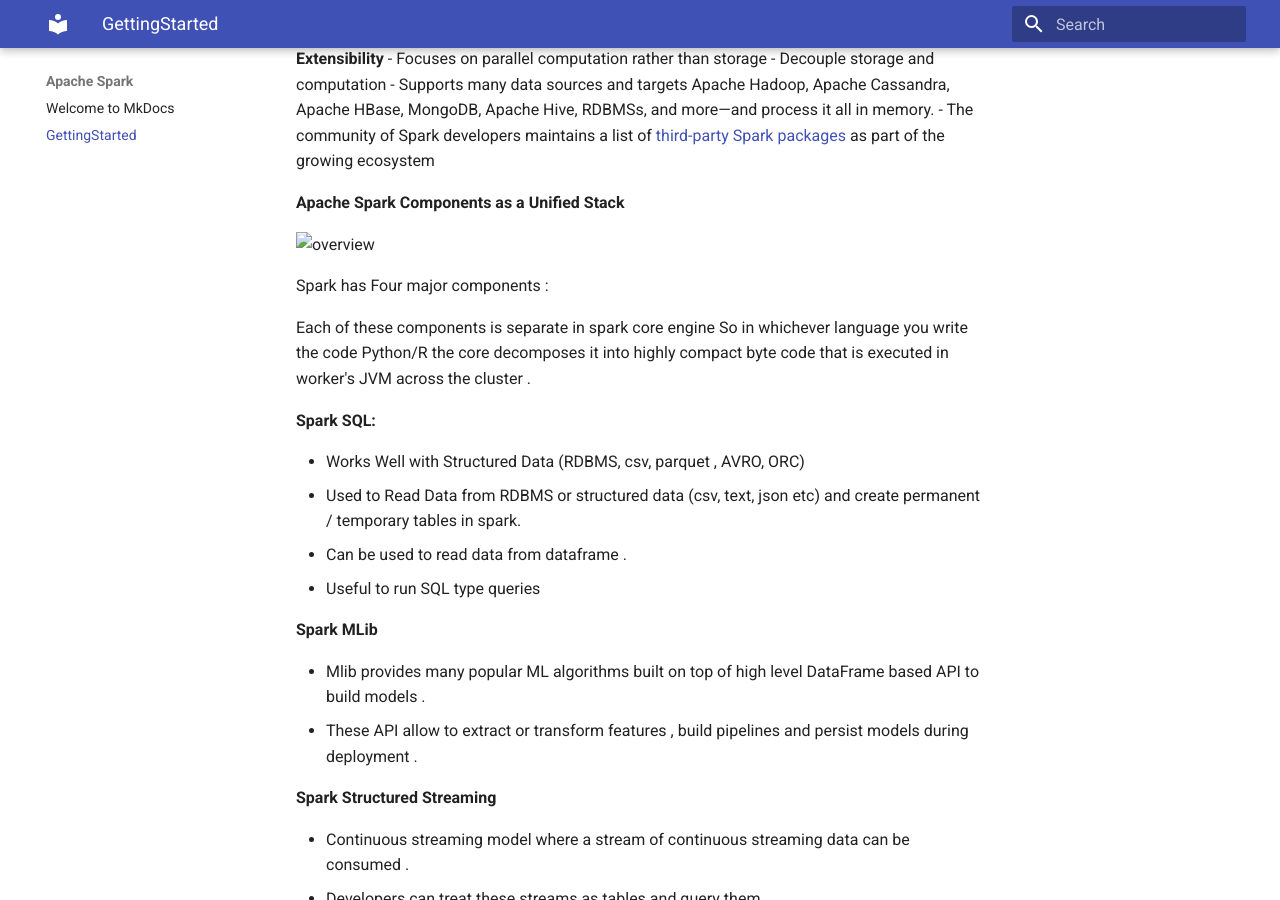
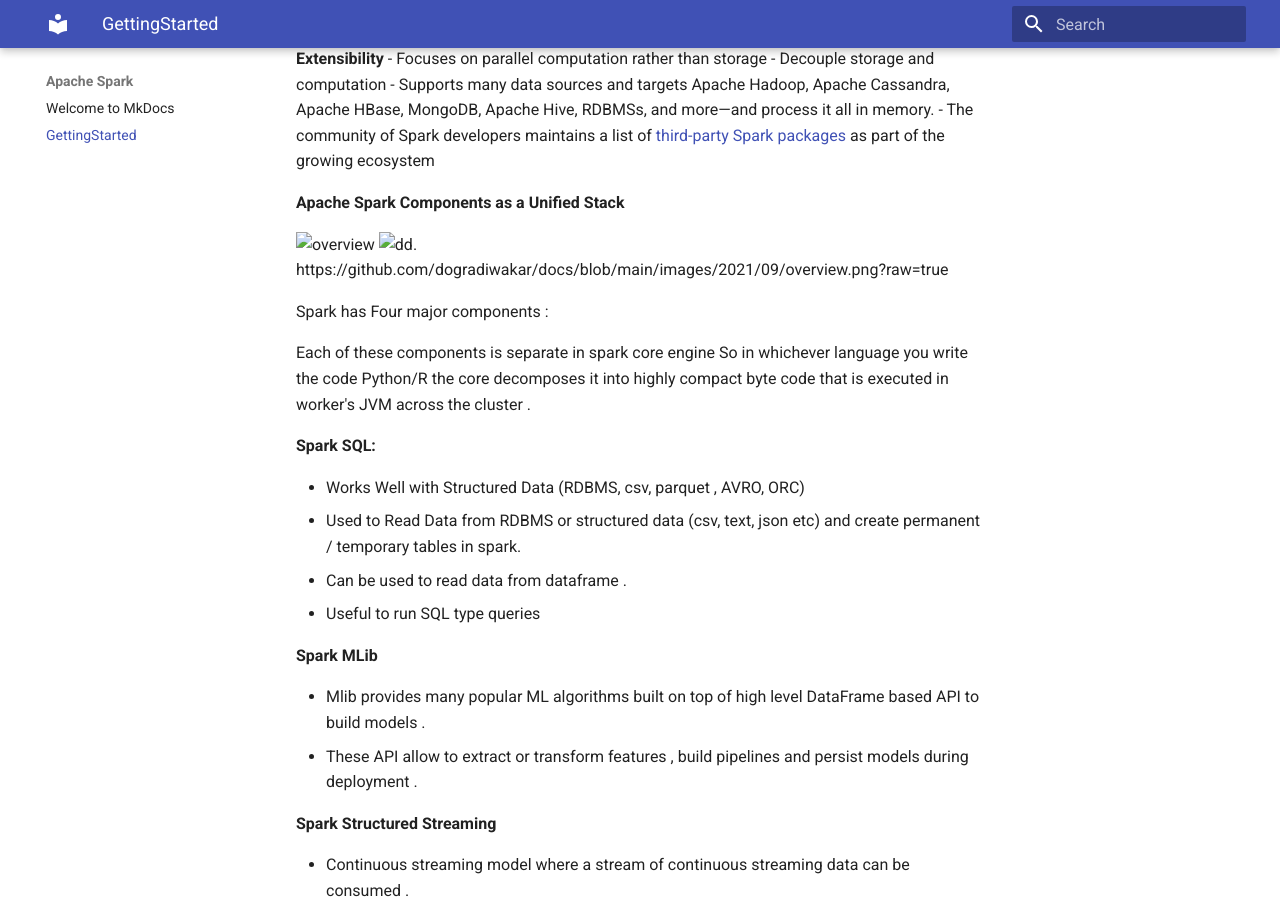
Before and after one commit to dogradiwakar/docs, an MkDocs documentation site: the page built from docs/GettingStarted.md, in a window 1280 px wide and 900 px high, scrolled down 1015 px. Built offline with MkDocs 1.6.1 and Material for MkDocs 9.7.7, drawn with Linux system fonts in a browser that asks for light colours.

Commit message:
first commit

```diff
--- a/docs/GettingStarted.md
+++ b/docs/GettingStarted.md
@@ -43,6 +43,8 @@ Spark’s design philosophy centers around four key characteristics:
 **Apache Spark Components as a Unified Stack**
 
 ![overview](images/2021/09/overview.png)
+![dd.](/images/2021/09/overview.png)
+https://github.com/dogradiwakar/docs/blob/main/images/2021/09/overview.png?raw=true
 
 Spark has Four major components :
 
```
Also changed, not shown: 1 other file.
